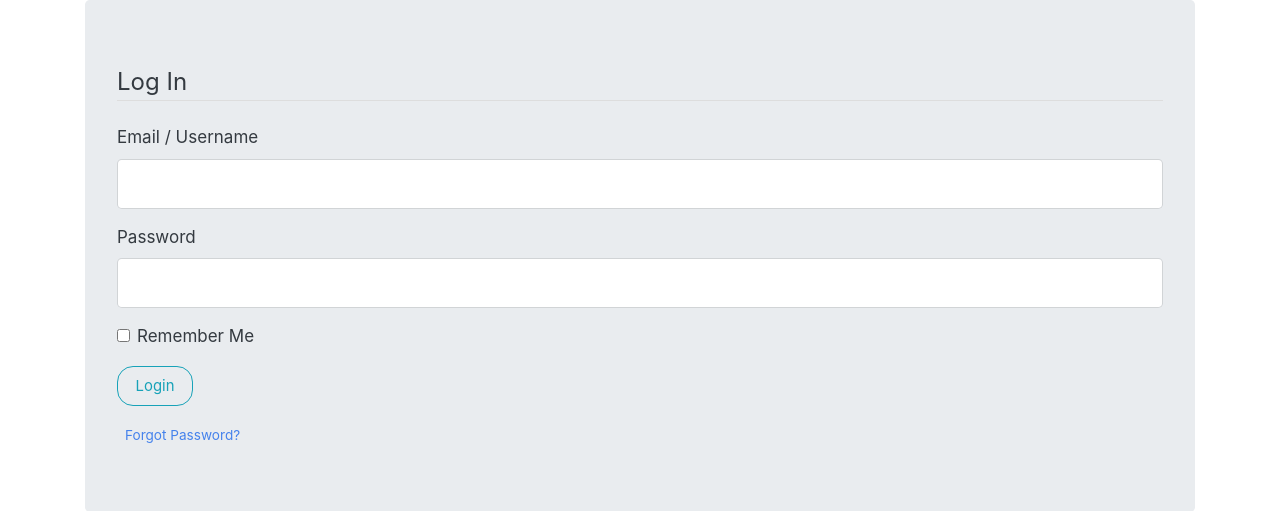
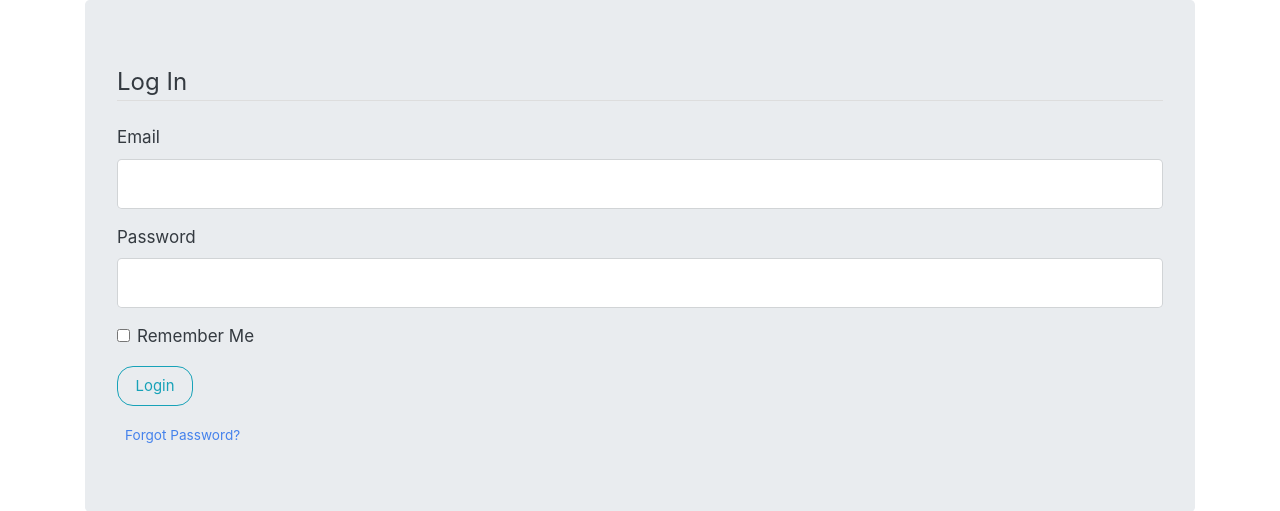
Before and after one commit to devdsd/ProjectHap, a Flask app: page /login in a window 1280 px wide. Shown: the part 59-570 px from the top of the page. Run offline with Flask 2, Linux system fonts and the light colour scheme; some libraries are stand-ins or nearby versions.

Commit message:
Login: Login Feature Done, accepts email and password

```diff
--- a/hap/forms.py
+++ b/hap/forms.py
@@ -25,7 +25,7 @@ class SignupForm(FlaskForm):
 
 class LoginForm(FlaskForm):
   email = StringField('Email', validators=[DataRequired(), Email()])
-  username = StringField('Username', validators=[DataRequired(), Length(min=2, max=20)])
+  # username = StringField('Username', validators=[DataRequired(), Length(min=2, max=20)])
   password = PasswordField('Password', validators=[DataRequired()])
   remember = BooleanField('Remember Me')
 
--- a/hap/routes.py
+++ b/hap/routes.py
@@ -52,13 +52,13 @@ def login():
 
     form = LoginForm()
     if form.validate_on_submit():
-        user = Users.query.filter_by(username=form.username.data, email=form.email.data).first()
+        user = Users.query.filter_by(email=form.email.data).first()
         # user_email = Users.query.filter_by(email=form.email.data).first()
         if user and bcrypt.check_password_hash(user.password, form.password.data):
             login_user(user, remember=form.remember.data)
             next_page = request.args.get('next')
-            # return redirect(next_page) if next_page else redirect(url_for('home'))
-            return redirect(url_for('home'))
+            return redirect(next_page) if next_page else redirect(url_for('account'))
+            # return redirect(url_for('home'))
         else:
             flash('Login Unsuccessful! Please check username/email and password', 'danger')
     return render_template('login.html', title='Log In', form=form)
--- a/hap/templates/login.html
+++ b/hap/templates/login.html
@@ -8,20 +8,12 @@
 			<fieldset class="form-group">
 				<legend class="border-bottom mb-4"> Log In </legend>
 				<div class="form-group">
-					{{ form.email.label(class="form-control-label") }} / {{ form.username.label(class="form-control-label") }}
+					{{ form.email.label(class="form-control-label") }}
 
 					{% if form.email.errors %}
 						{{ form.email(class="form-control form-control-md is-invalid") }}
 						<div class="invalid-feedback">
 							{% for error in form.email.errors %}
-								<span> {{ error }} </span>
-							{% endfor %}
-						</div>
-
-					{% elif form.username.errors %}
-						{{ form.username(class="form-control form-control-lg is-invalid") }}
-						<div class="invalid-feedback">
-							{% for error in form.username.errors %}
 								<span> {{ error }} </span>
 							{% endfor %}
 						</div>
```
